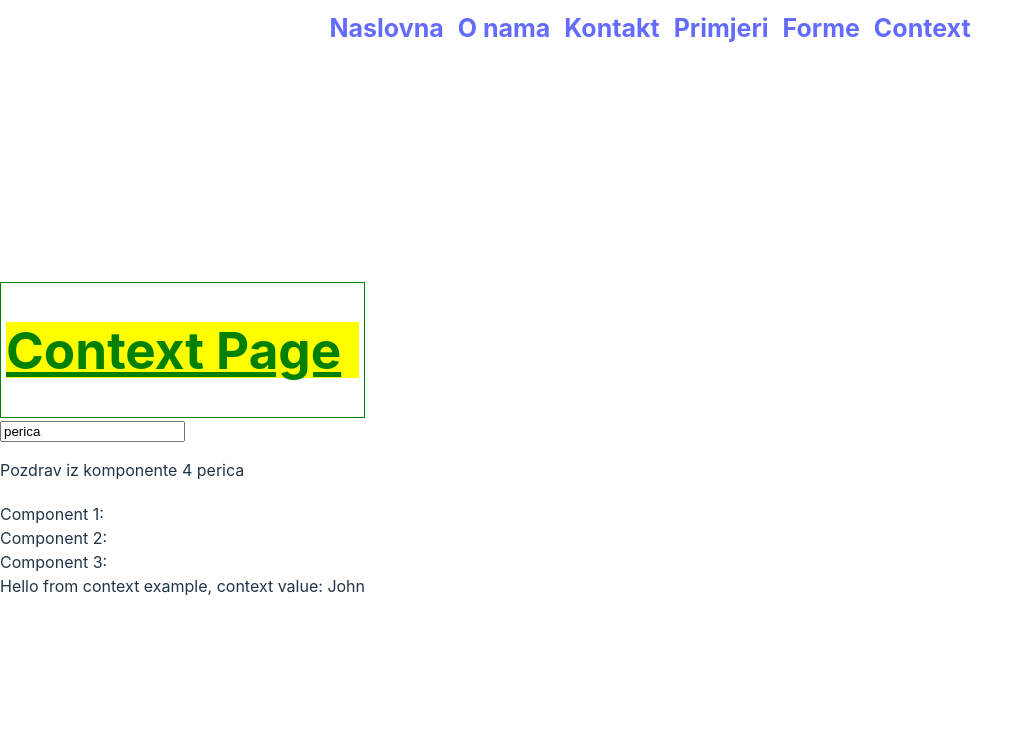
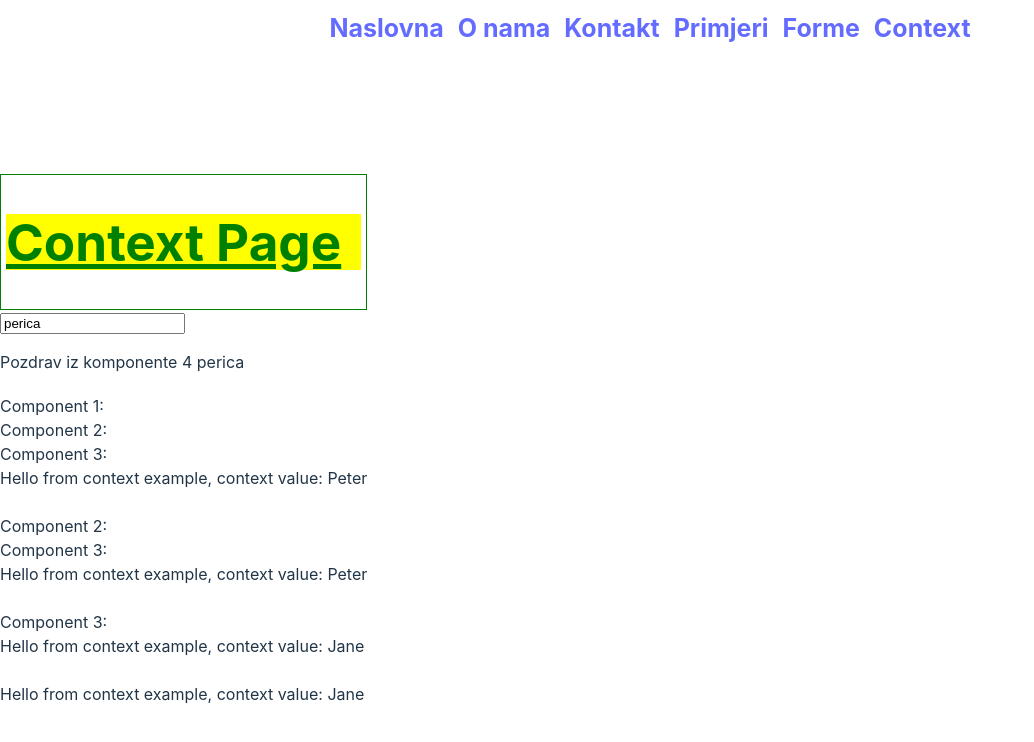
Before and after one commit to webbugt/algebra-react-vjezbe, a React (Vite) app: page /context in a window 1280 px wide. Shown: the top 742 px of the page, without its empty margins (0-1034 px from the left). Built offline with nearby package versions, Linux system fonts and the light colour scheme.

Commit message:
implement NameContext.Provider

```diff
--- a/src/routes/Context.jsx
+++ b/src/routes/Context.jsx
@@ -7,7 +7,9 @@ const NameContext = createContext("John");
 
 function ContextExample4() {
   const nameContextValue = useContext(NameContext);
-  return <div>Hello from context example, context value: {nameContextValue}</div>;
+  return (
+    <div>Hello from context example, context value: {nameContextValue}</div>
+  );
 }
 
 function ContextExample3() {
@@ -30,7 +32,7 @@ function ContextExample2() {
 
 function ContextExample1() {
   return (
-    <div style={{marginTop: 20}}>
+    <div style={{ marginTop: 20 }}>
       Component 1:
       <ContextExample2 />
     </div>
@@ -43,7 +45,20 @@ export function ContextPage() {
       <Header />
       <FancyTitle title="Context Page" />
       <PropDrillKomponenta1 />
-      <ContextExample1 />
+
+      <NameContext.Provider value="Peter">
+        <ContextExample1 />
+        <br />
+        <ContextExample2 />
+      </NameContext.Provider>
+      <br />
+
+      <NameContext.Provider value="Jane">
+        <ContextExample3 />
+        <br />
+        <ContextExample4 />
+      </NameContext.Provider>
+
     </div>
   );
 }
```
